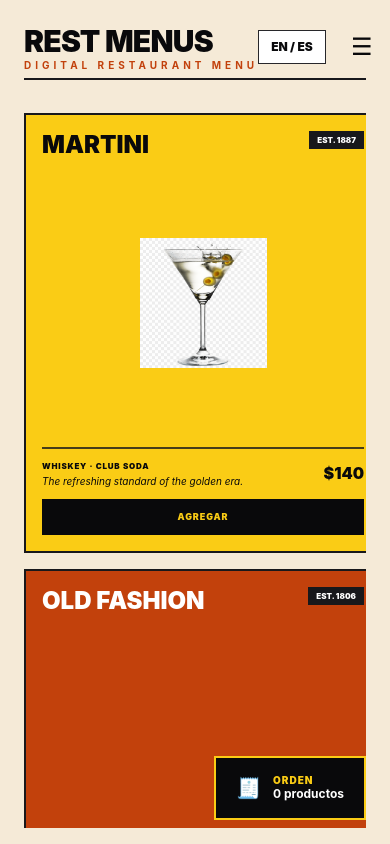
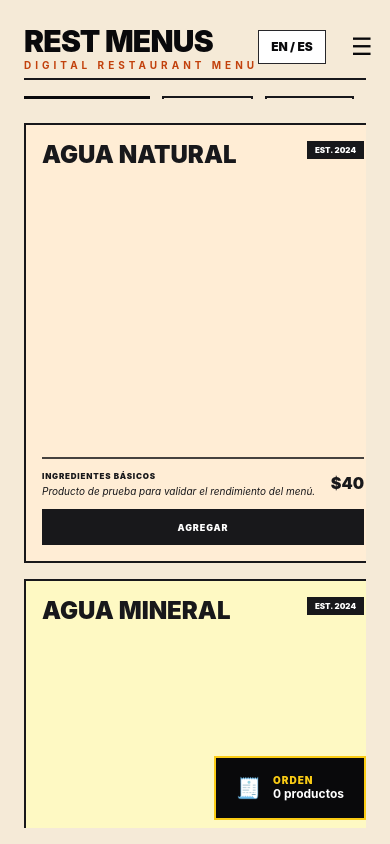
Before and after one commit to AdrianRG73/restMenus, a React Native app: screen / in a window 390 px wide. Built offline with nearby package versions, Linux system fonts and the light colour scheme.

Commit message:
Optimizacion para mostrar multiples productos

```diff
--- a/src/components/menu/MenuGrid.js
+++ b/src/components/menu/MenuGrid.js
@@ -6,29 +6,36 @@ export default function MenuGrid({
   columns,
   cardWidth,
   cardHeight,
-  gap,
   onAddToOrder,
 }) {
   return (
     <FlatList
-      key={`grid-${columns}`}
       data={products}
       keyExtractor={(item) => item.id}
       numColumns={columns}
       showsVerticalScrollIndicator={false}
+      initialNumToRender={6}
+      maxToRenderPerBatch={6}
+      updateCellsBatchingPeriod={50}
+      windowSize={5}
+      removeClippedSubviews={true}
       contentContainerStyle={{
         paddingTop: 24,
         paddingBottom: 120,
       }}
-      renderItem={({ item, index }) => {
-        const columnIndex = index % columns;
-        const isLastColumn = columnIndex === columns - 1;
-
-        return (
+      columnWrapperStyle={
+        columns > 1
+          ? {
+              gap: 16,
+            }
+          : undefined
+      }
+      renderItem={({ item }) => (
         <View
           style={{
-              marginRight: isLastColumn ? 0 : gap,
-              marginBottom: gap,
+            width: cardWidth,
+            height: cardHeight,
+            marginBottom: 16,
           }}
         >
           <ProductCard
@@ -38,8 +45,7 @@ export default function MenuGrid({
             onAddToOrder={onAddToOrder}
           />
         </View>
-        );
-      }}
+      )}
     />
   );
 }
--- a/src/components/menu/MenuScreen.js
+++ b/src/components/menu/MenuScreen.js
@@ -3,6 +3,7 @@ import { View } from "react-native";
 import { SafeAreaView } from "react-native-safe-area-context";
 
 import { useResponsive } from "../../hooks/useResponsive";
+import { useOrder } from "../../hooks/useOrder";
 
 import { products } from "../../data/products";
 import { categories } from "../../data/categories";
@@ -15,7 +16,6 @@ import FloatingOrderButton from "./FloatingOrderButton";
 
 export default function MenuScreen() {
   const [selectedCategory, setSelectedCategory] = useState("cocktails");
-  const [order, setOrder] = useState([]);
 
   const {
     isLandscape,
@@ -33,23 +33,7 @@ export default function MenuScreen() {
     return products.filter((item) => item.categoryId === selectedCategory);
   }, [selectedCategory]);
 
-  const addToOrder = (product) => {
-    setOrder((currentOrder) => {
-      const existingItem = currentOrder.find((item) => item.id === product.id);
-
-      if (existingItem) {
-        return currentOrder.map((item) =>
-          item.id === product.id
-            ? { ...item, quantity: item.quantity + 1 }
-            : item
-        );
-      }
-
-      return [...currentOrder, { ...product, quantity: 1 }];
-    });
-  };
-
-  const totalItems = order.reduce((sum, item) => sum + item.quantity, 0);
+  const { addToOrder, totalItems } = useOrder();
 
   return (
     <SafeAreaView className="flex-1 bg-[#f5ead7]">
--- a/src/components/menu/ProductCard.js
+++ b/src/components/menu/ProductCard.js
@@ -1,12 +1,12 @@
+import { memo, useCallback } from "react";
 import { View, Text, Image, Pressable } from "react-native";
 
-export default function ProductCard({
-  product,
-  width,
-  height,
-  onAddToOrder,
-}) {
+function ProductCard({ product, width, height, onAddToOrder }) {
   const imageHeight = height <= 320 ? 95 : 130;
+
+  const handleAddToOrder = useCallback(() => {
+    onAddToOrder(product);
+  }, [onAddToOrder, product]);
 
   return (
     <View
@@ -73,7 +73,7 @@ export default function ProductCard({
         </View>
 
         <Pressable
-          onPress={() => onAddToOrder(product)}
+          onPress={handleAddToOrder}
           className={`h-9 items-center justify-center border border-transparent active:opacity-70 ${product.buttonClass}`}
         >
           <Text
@@ -86,3 +86,5 @@ export default function ProductCard({
     </View>
   );
 }
+
+export default memo(ProductCard);
--- a/src/data/products.js
+++ b/src/data/products.js
@@ -1,183 +1,155 @@
-export const products = [
+const productNames = [
+  "Agua Natural",
+  "Agua Mineral",
+  "Refresco Cola",
+  "Refresco Limón",
+  "Refresco Naranja",
+  "Limonada",
+  "Naranjada",
+  "Té Helado",
+  "Café Americano",
+  "Café Latte",
+  "Capuchino",
+  "Chocolate Caliente",
+  "Jugo de Naranja",
+  "Jugo de Manzana",
+  "Jugo Verde",
+  "Malteada Vainilla",
+  "Malteada Chocolate",
+  "Malteada Fresa",
+  "Smoothie Mango",
+  "Smoothie Fresa",
+
+  "Hamburguesa Sencilla",
+  "Hamburguesa Doble",
+  "Hot Dog",
+  "Papas Fritas",
+  "Aros de Cebolla",
+  "Nuggets",
+  "Alitas BBQ",
+  "Alitas Picantes",
+  "Pizza Pepperoni",
+  "Pizza Queso",
+  "Pizza Hawaiana",
+  "Pizza Vegetariana",
+  "Taco Pastor",
+  "Taco Bistec",
+  "Taco Pollo",
+  "Quesadilla",
+  "Burrito",
+  "Nachos",
+  "Ensalada César",
+  "Ensalada Mixta",
+
+  "Sándwich Jamón",
+  "Sándwich Pollo",
+  "Club Sándwich",
+  "Panini Queso",
+  "Panini Pollo",
+  "Wrap Pollo",
+  "Wrap Vegetales",
+  "Sopa del Día",
+  "Crema de Elote",
+  "Pasta Alfredo",
+  "Pasta Boloñesa",
+  "Lasagna",
+  "Arroz Frito",
+  "Pollo Asado",
+  "Pollo Empanizado",
+  "Carne Asada",
+  "Filete de Pescado",
+  "Camarones",
+  "Tostadas",
+  "Chilaquiles",
+
+  "Brownie",
+  "Pastel Chocolate",
+  "Pastel Zanahoria",
+  "Cheesecake",
+  "Flan",
+  "Gelatina",
+  "Helado Vainilla",
+  "Helado Chocolate",
+  "Helado Fresa",
+  "Pay de Limón",
+  "Galletas",
+  "Muffin",
+  "Dona Chocolate",
+  "Dona Glaseada",
+  "Crepa Nutella",
+  "Crepa Fresa",
+  "Waffle",
+  "Hot Cakes",
+  "Fruta Picada",
+  "Yogurt con Granola",
+
+  "Mojito",
+  "Margarita",
+  "Piña Colada",
+  "Daiquiri",
+  "Martini",
+  "Cosmopolitan",
+  "Gin Tonic",
+  "Cuba Libre",
+  "Bloody Mary",
+  "Tequila Sunrise",
+  "Michelada",
+  "Clamato",
+  "Cerveza Clara",
+  "Cerveza Oscura",
+  "Vino Tinto",
+  "Vino Blanco",
+  "Sangría",
+  "Carajillo",
+  "Mezcalita",
+  "Mocktail Frutos Rojos",
+];
+
+const colorStyles = [
   {
-    id: "1",
-    categoryId: "cocktails",
-    name: "Martini",
-    year: "1887",
-    ingredients: "Whiskey · Club Soda",
-    description: "The refreshing standard of the golden era.",
-    price: 140,
-    colorClass: "bg-yellow-400",
-    textClass: "text-zinc-950",
-    buttonClass: "bg-zinc-950",
-    buttonTextClass: "text-yellow-400",
-    image: require("../assets/martini.png"),
+    colorClass: "bg-orange-100",
+    textClass: "text-zinc-900",
+    buttonClass: "bg-zinc-900",
+    buttonTextClass: "text-white",
   },
   {
-    id: "2",
-    categoryId: "cocktails",
-    name: "Old Fashion",
-    year: "1806",
-    ingredients: "Bourbon · Bitters · Sugar",
-    description: "The definitive cocktail, aged to perfection.",
-    price: 160,
-    colorClass: "bg-orange-700",
-    textClass: "text-white",
-    buttonClass: "bg-white",
-    buttonTextClass: "text-orange-700"
-
+    colorClass: "bg-yellow-100",
+    textClass: "text-zinc-900",
+    buttonClass: "bg-zinc-900",
+    buttonTextClass: "text-white",
   },
   {
-    id: "3",
-    categoryId: "cocktails",
-    name: "Martini",
-    year: "1860",
-    ingredients: "Gin · Vermouth · Olives",
-    description: "A sharp sophisticated classic.",
-    price: 150,
-    colorClass: "bg-green-900",
-    textClass: "text-white",
-    buttonClass: "bg-white",
-    buttonTextClass: "text-green-900"
-
+    colorClass: "bg-lime-100",
+    textClass: "text-zinc-900",
+    buttonClass: "bg-zinc-900",
+    buttonTextClass: "text-white",
   },
   {
-    id: "4",
-    categoryId: "cocktails",
-    name: "Martini",
-    year: "1860",
-    ingredients: "Gin · Vermouth · Olives",
-    description: "A sharp sophisticated classic.",
-    price: 150,
-    colorClass: "bg-green-900",
-    textClass: "text-white",
-    buttonClass: "bg-white",
-    buttonTextClass: "text-green-900"
+    colorClass: "bg-sky-100",
+    textClass: "text-zinc-900",
+    buttonClass: "bg-zinc-900",
+    buttonTextClass: "text-white",
   },
   {
-    id: "5",
-    categoryId: "cocktails",
-    name: "Martini",
-    year: "1860",
-    ingredients: "Gin · Vermouth · Olives",
-    description: "A sharp sophisticated classic.",
-    price: 150,
-    colorClass: "bg-green-900",
-    textClass: "text-white",
-    buttonClass: "bg-white",
-    buttonTextClass: "text-green-900"
-
-  },
-  {
-    id: "6",
-    categoryId: "cocktails",
-    name: "Martini",
-    year: "1860",
-    ingredients: "Gin · Vermouth · Olives",
-    description: "A sharp sophisticated classic.",
-    price: 150,
-    colorClass: "bg-green-900",
-    textClass: "text-white",
-    buttonClass: "bg-white",
-    buttonTextClass: "text-green-900"
-
-  },
-  {
-    id: "7",
-    categoryId: "cocktails",
-    name: "Martini",
-    year: "1860",
-    ingredients: "Gin · Vermouth · Olives",
-    description: "A sharp sophisticated classic.",
-    price: 150,
-    colorClass: "bg-green-900",
-    textClass: "text-white",
-    buttonClass: "bg-white",
-    buttonTextClass: "text-green-900"
-
-  },
-  {
-    id: "8",
-    categoryId: "cocktails",
-    name: "Martini",
-    year: "1860",
-    ingredients: "Gin · Vermouth · Olives",
-    description: "A sharp sophisticated classic.",
-    price: 150,
-    colorClass: "bg-green-900",
-    textClass: "text-white",
-    buttonClass: "bg-white",
-    buttonTextClass: "text-green-900"
-
-  },
-  {
-    id: "9",
-    categoryId: "cocktails",
-    name: "Martini",
-    year: "1860",
-    ingredients: "Gin · Vermouth · Olives",
-    description: "A sharp sophisticated classic.",
-    price: 150,
-    colorClass: "bg-green-900",
-    textClass: "text-white",
-    buttonClass: "bg-white",
-    buttonTextClass: "text-green-900"
-
-  },
-  {
-    id: "10",
-    categoryId: "cocktails",
-    name: "Martini",
-    year: "1860",
-    ingredients: "Gin · Vermouth · Olives",
-    description: "A sharp sophisticated classic.",
-    price: 150,
-    colorClass: "bg-green-900",
-    textClass: "text-white",
-    buttonClass: "bg-white",
-    buttonTextClass: "text-green-900"
-
-  },
-  {
-    id: "11",
-    categoryId: "cocktails",
-    name: "Martini",
-    year: "1860",
-    ingredients: "Gin · Vermouth · Olives",
-    description: "A sharp sophisticated classic.",
-    price: 150,
-    colorClass: "bg-green-900",
-    textClass: "text-white",
-    buttonClass: "bg-white",
-    buttonTextClass: "text-green-900"
-
-  },
-  {
-    id: "12",
-    categoryId: "cocktails",
-    name: "Martini",
-    year: "1860",
-    ingredients: "Gin · Vermouth · Olives",
-    description: "A sharp sophisticated classic.",
-    price: 150,
-    colorClass: "bg-green-900",
-    textClass: "text-white",
-    buttonClass: "bg-white",
-    buttonTextClass: "text-green-900"
-
-  },
-  {
-    id: "13",
-    categoryId: "cocktails",
-    name: "Martini",
-    year: "1860",
-    ingredients: "Gin · Vermouth · Olives",
-    description: "A sharp sophisticated classic.",
-    price: 150,
-    colorClass: "bg-green-900",
-    textClass: "text-white",
-    buttonClass: "bg-white",
-    buttonTextClass: "text-green-900"
-
+    colorClass: "bg-rose-100",
+    textClass: "text-zinc-900",
+    buttonClass: "bg-zinc-900",
+    buttonTextClass: "text-white",
   },
 ];
+
+export const products = productNames.map((name, index) => {
+  const style = colorStyles[index % colorStyles.length];
+
+  return {
+    id: `product-${index + 1}`,
+    categoryId: "cocktails",
+    name,
+    year: 2024,
+    ingredients: "Ingredientes básicos",
+    description: "Producto de prueba para validar el rendimiento del menú.",
+    price: 40 + (index % 20) * 5,
+    image: null,
+    ...style,
+  };
+});
--- /dev/null
+++ b/src/hooks/useOrder.js
@@ -0,0 +1,63 @@
+import { useCallback, useMemo, useState } from "react";
+
+export function useOrder() {
+  const [order, setOrder] = useState([]);
+
+  const addToOrder = useCallback((product) => {
+    setOrder((currentOrder) => {
+      const existingItem = currentOrder.find((item) => item.id === product.id);
+
+      if (existingItem) {
+        return currentOrder.map((item) =>
+          item.id === product.id
+            ? { ...item, quantity: item.quantity + 1 }
+            : item
+        );
+      }
+
+      return [...currentOrder, { ...product, quantity: 1 }];
+    });
+  }, []);
+
+  const removeFromOrder = useCallback((productId) => {
+    setOrder((currentOrder) =>
+      currentOrder.filter((item) => item.id !== productId)
+    );
+  }, []);
+
+  const decreaseQuantity = useCallback((productId) => {
+    setOrder((currentOrder) =>
+      currentOrder
+        .map((item) =>
+          item.id === productId
+            ? { ...item, quantity: item.quantity - 1 }
+            : item
+        )
+        .filter((item) => item.quantity > 0)
+    );
+  }, []);
+
+  const clearOrder = useCallback(() => {
+    setOrder([]);
+  }, []);
+
+  const totalItems = useMemo(() => {
+    return order.reduce((total, item) => total + item.quantity, 0);
+  }, [order]);
+
+  const totalPrice = useMemo(() => {
+    return order.reduce((total, item) => {
+      return total + item.price * item.quantity;
+    }, 0);
+  }, [order]);
+
+  return {
+    order,
+    addToOrder,
+    removeFromOrder,
+    decreaseQuantity,
+    clearOrder,
+    totalItems,
+    totalPrice,
+  };
+}
--- a/tailwind.config.js
+++ b/tailwind.config.js
@@ -1,10 +1,6 @@
 /** @type {import('tailwindcss').Config} */
 module.exports = {
-  content: [
-    "./App.{js,jsx,ts,tsx}",
-    "./src/**/*.{js,jsx,ts,tsx}",
-    "./components/**/*.{js,jsx,ts,tsx}",
-  ],
+  content: ["./App.{js,jsx}", "./src/**/*.{js,jsx}"],
   presets: [require("nativewind/preset")],
   theme: {
     extend: {},
```
Lines whose indentation alone changed are shown as unchanged.
